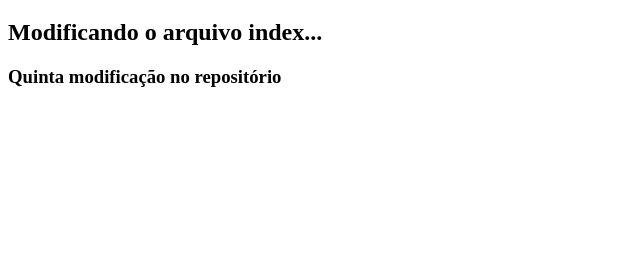
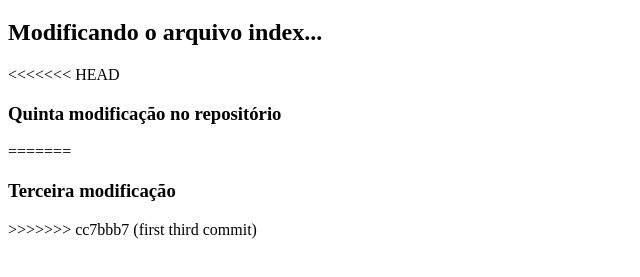
Before and after one commit to Mazuque/GitHub, a plain HTML site: page index.html in a window 1280 px wide. Shown: the part 61-338 px from the top of the page, without its empty margins (0-640 px from the left). Drawn offline with Linux system fonts and the light colour scheme.

Commit message:
first third commit

```diff
--- a/index.html
+++ b/index.html
@@ -9,6 +9,10 @@
 <body>
     <h1>Meu primeiro repositório GIT</h1>
     <h2>Modificando  o arquivo index...</h2>
+<<<<<<< HEAD
     <h3>Quinta modificação no repositório</h3>
+=======
+    <h3>Terceira modificação</h3>
+>>>>>>> cc7bbb7 (first third commit)
 </body>
 </html>
```
